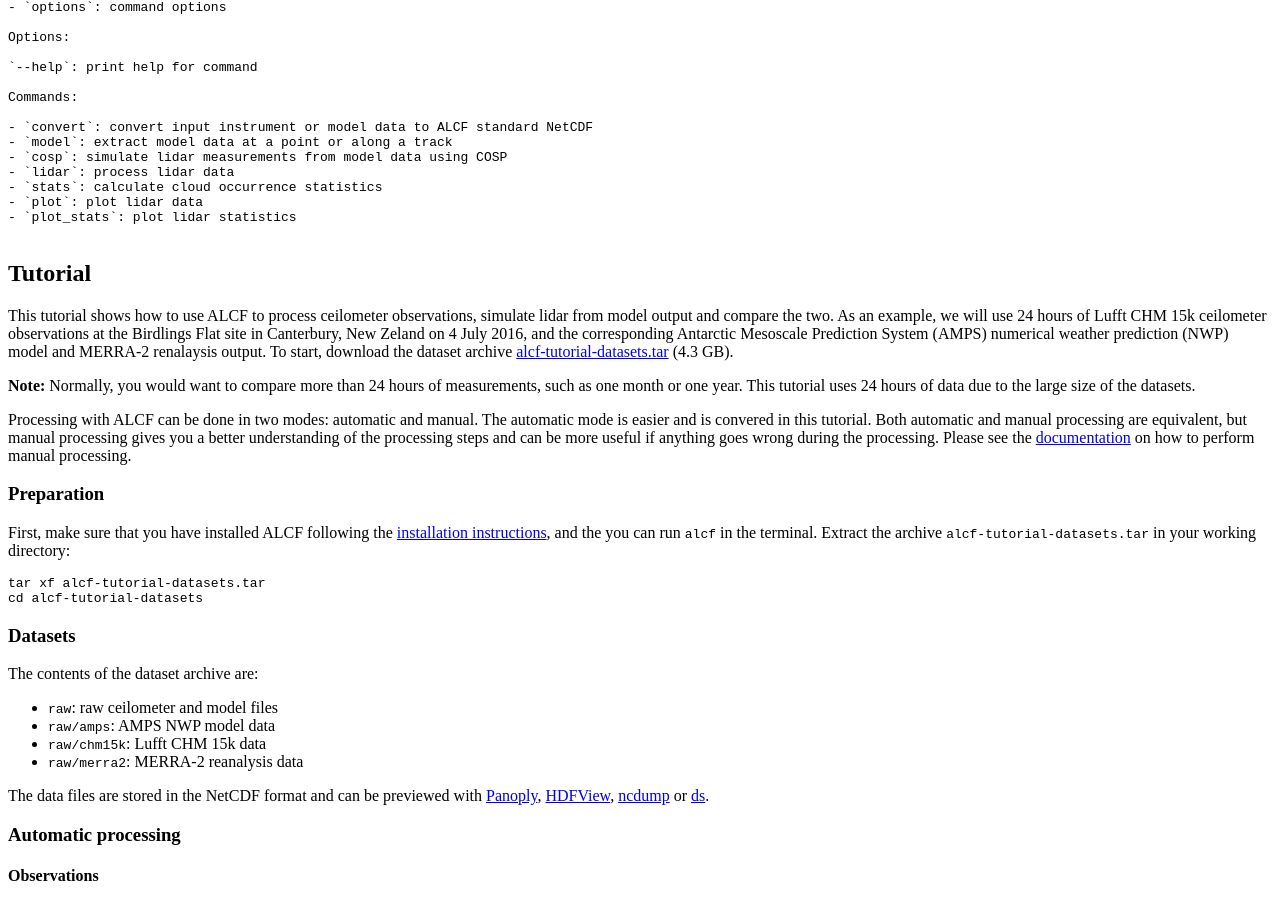
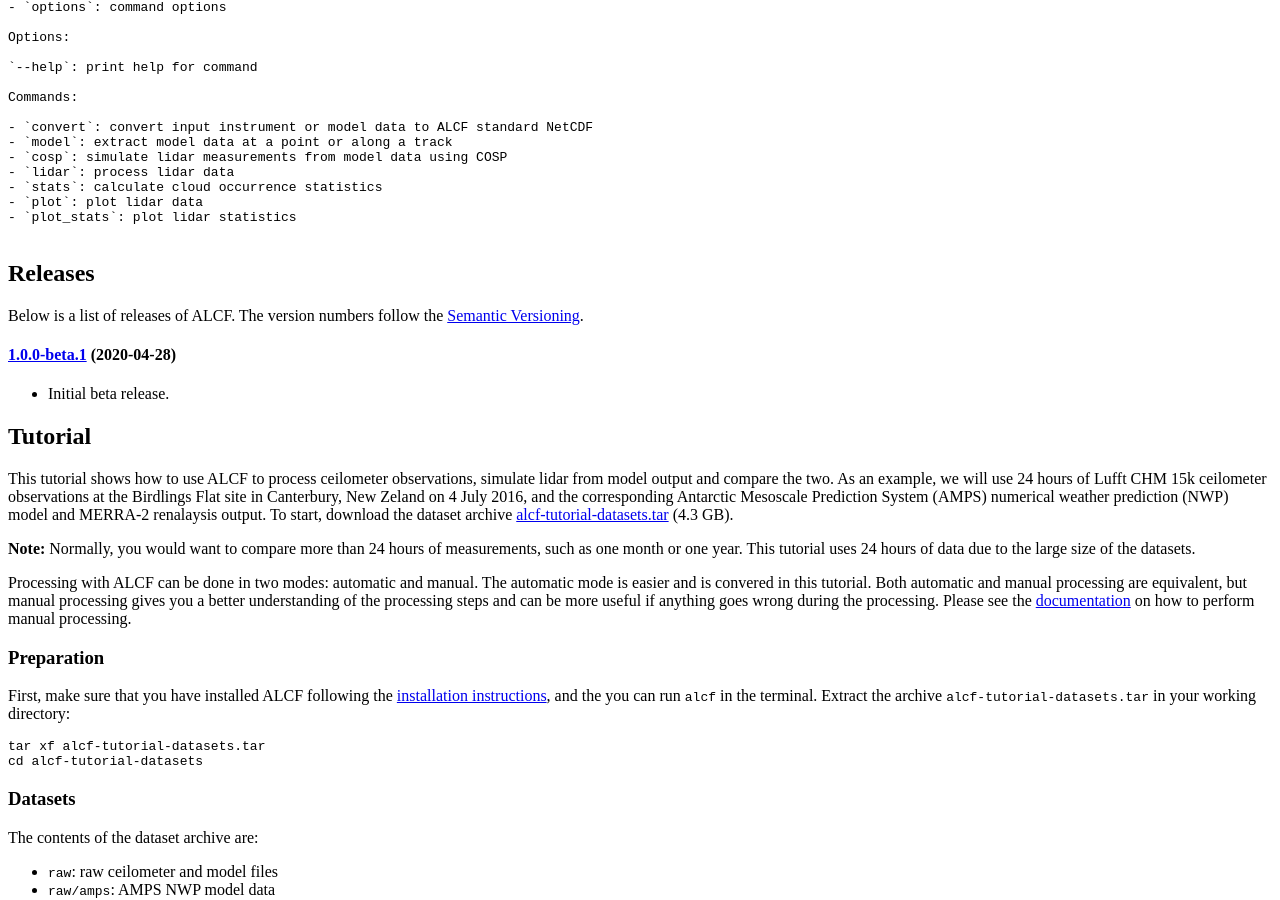
Before and after one commit to alcf-lidar/alcf-lidar.github.io, a Jekyll site: the page built from doc.md, in a window 1280 px wide and 900 px high, scrolled down 5264 px. Built offline with Jekyll 4.4.1, drawn with Linux system fonts in a browser that asks for light colours.

Commit message:
Add list of releases

````diff
--- a/_includes/installation.md
+++ b/_includes/installation.md
@@ -81,3 +81,12 @@ should output:
 ```
 {% include cmd_main.md %}
 ```
+
+## Releases
+
+Below is a list of releases of ALCF. The version numbers follow
+the [Semantic Versioning](https://semver.org).
+
+#### [1.0.0-beta.1](https://github.com/alcf-lidar/alcf/releases/tag/v1.0.0-beta.1) (2020-04-28)
+
+- Initial beta release.
````
